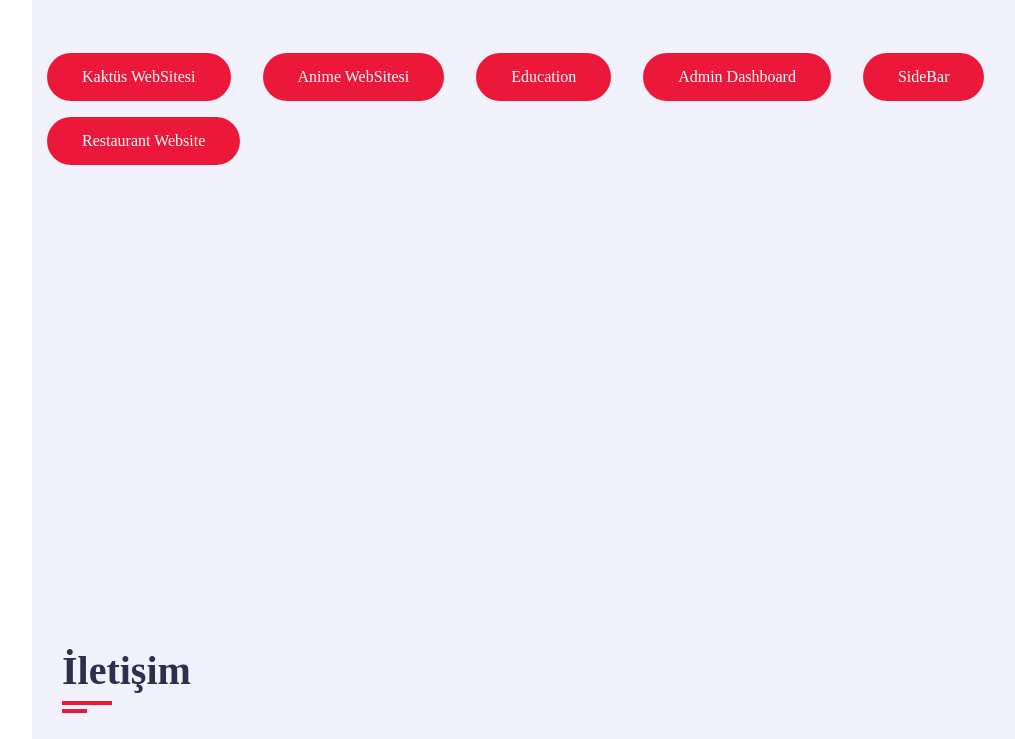
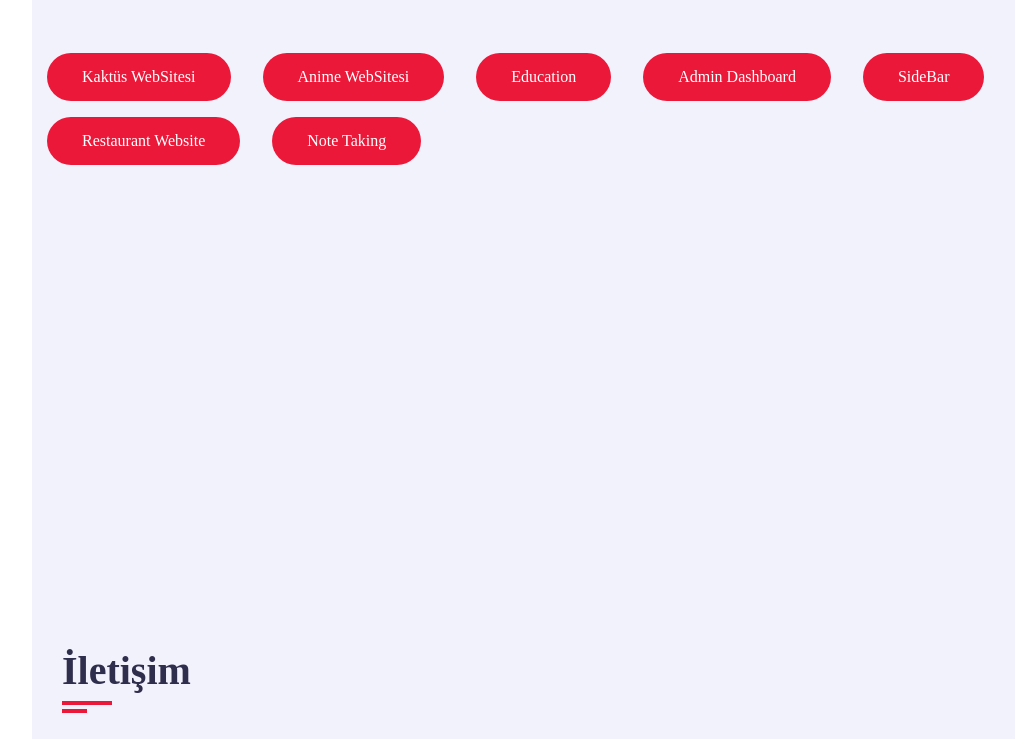
Before and after one commit to thealikaya/portfolio, a plain HTML site: page index.html in a window 1280 px wide. Shown: the part 3832-4571 px from the top of the page, without its empty margins (238-1253 px from the left). Drawn offline with nearby package versions, Linux system fonts and the light colour scheme; a web font is replaced by a local one.

Commit message:
Update index.html
note taking web site added

```diff
--- a/index.html
+++ b/index.html
@@ -346,6 +346,9 @@
                         <a class="btn portfolio-btn mt-rem" href="https://thealikaya.github.io/restaurantWebsite/" target="_blank">
                             Restaurant Website
                         </a>
+                        <a class="btn portfolio-btn mt-rem" href="https://thealikaya.github.io/noteTaking/" target="_blank">
+                            Note Taking
+                        </a>
                          <!-- <div class="portfolio-item padd-15">
                             <div class="portfolio-item-inner shadow-dark">
                                 <div class="portfolio-img">
```
